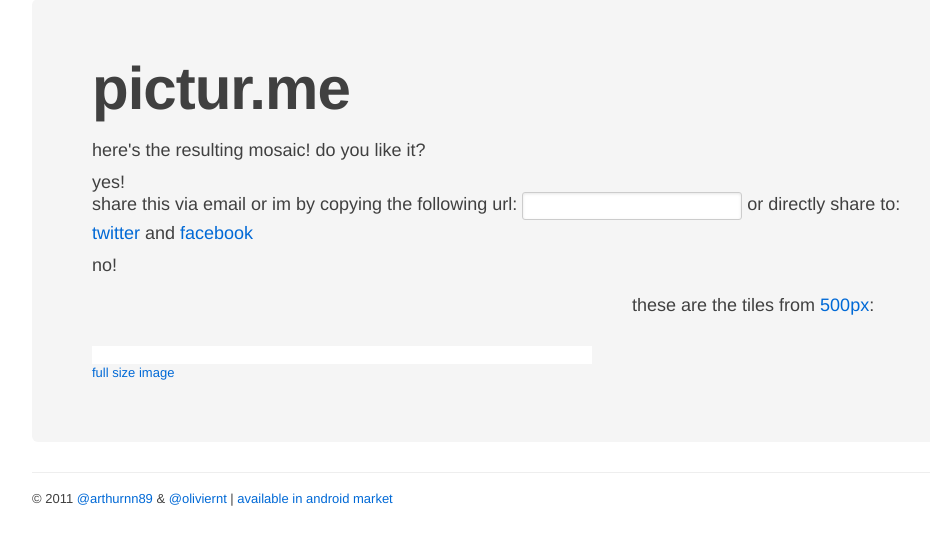
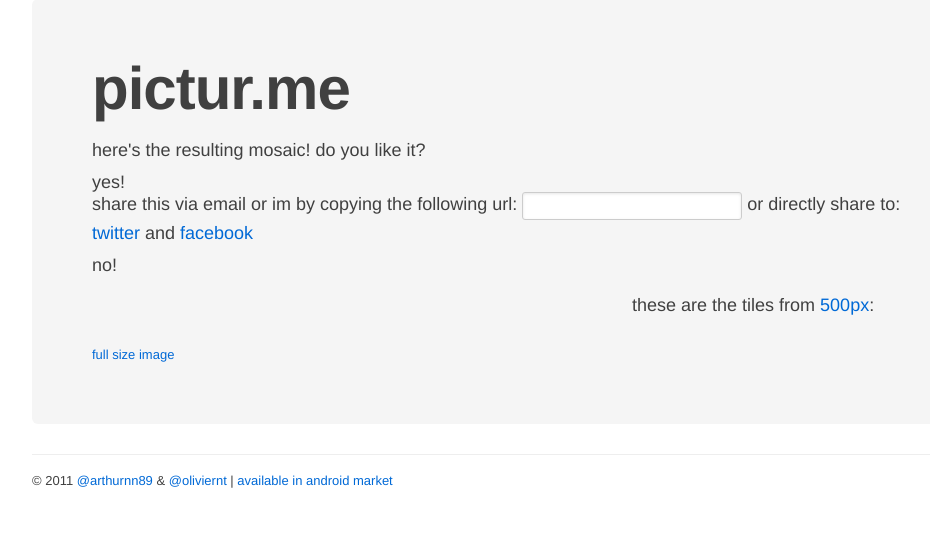
Before and after one commit to arthurnn/picturme, a Django app: template source/templates/details.html in a window 1280 px wide. Shown: the part 31-576 px from the top of the page, without its empty margins (138-1068 px from the left). Run offline with Django 3.2, Linux system fonts and the light colour scheme; the template is opened without the code that fills it, so the values that code supplies are empty; parts of the project's set-up code (start-up, migrations or seed data) failed here and were passed over; some libraries are stand-ins or nearby versions.

Commit message:
fixing hiding canvas onload

```diff
--- a/source/templates/details.html
+++ b/source/templates/details.html
@@ -38,7 +38,7 @@
                     <div class="small">
                         <img id="zoom" src="{{ pixel.thumbnail.url }}" alt="" style="height:{{ pixel.thumbnail.height }}px;width:{{ pixel.thumbnail.width }}px;" />
                     </div>
-                    <div class="large">
+                    <div class="large hide">
                     </div>
                 </div>
                 <div>
@@ -66,7 +66,7 @@
         })
         .appendTo("#picture .large");
         $("#image").load(function() {
-        	$(this).addClass("hide");
+        	//$(this).addClass("hide");
         	$("<canvas />").attr("id", "tutorial").css({
         		postition: "relative",
         		display: "block",
```
